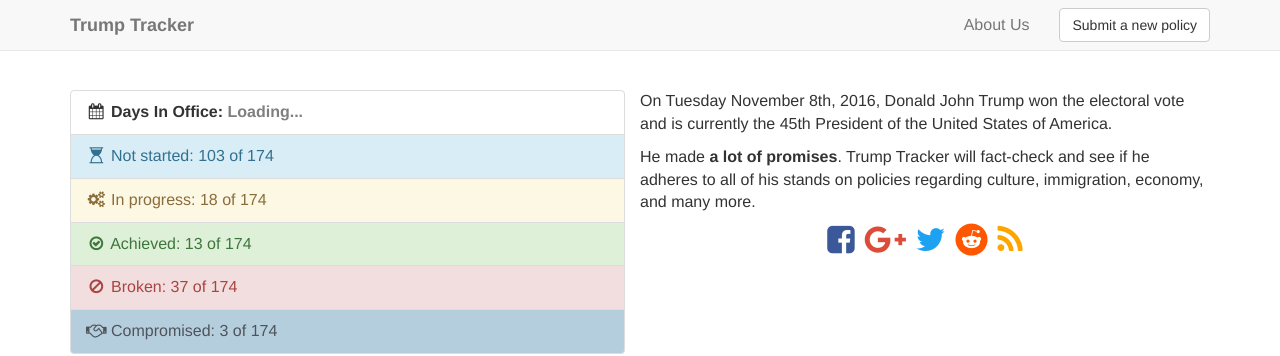
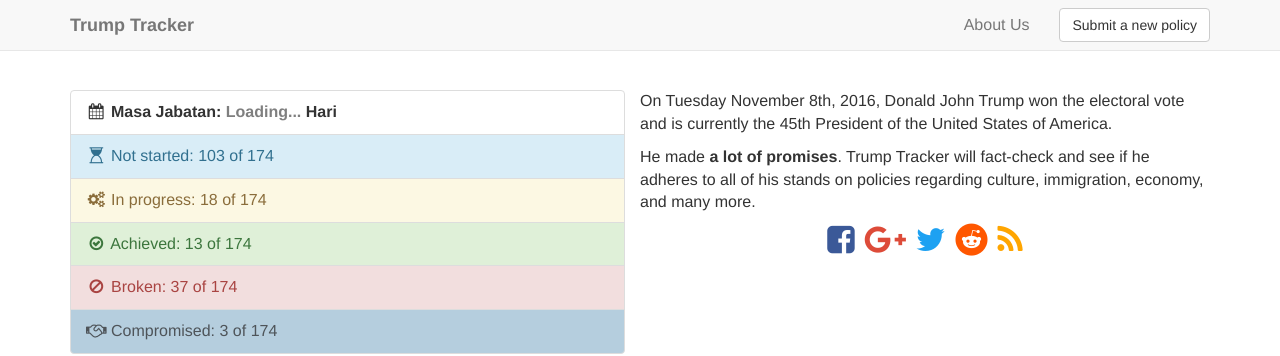
Before and after one commit to janjiid/dki, a Jekyll site: the page built from index.html, in a window 1280 px wide and 900 px high. Shown: the top 356 px of the window. Built offline with Jekyll 4.4.1, drawn with Linux system fonts in a browser that asks for light colours; nearby versions of some CDN libraries.

Commit message:
index.html

```diff
--- a/index.html
+++ b/index.html
@@ -14,13 +14,9 @@ layout: page
 
         <div class="col-md-6">
             <ul class="list-group">
-                <!-- <li class="list-group-item list-group-item inauguration-time-container">
-                    <i class="fa fa-home fa-fw"></i>
-                    <b id="inauguration-time">Days Till Inauguration: <span id="inauguration-days"><i class='loading'>Loading...</i></span></b>
-                </li> -->
                 <li class="list-group-item list-group-item">
                     <i class="fa fa-calendar fa-fw"></i>
-                    <b>Days In Office: <span id="days-in-office"><i class='loading'>Loading...</i></span></b>
+                    <b>Masa Jabatan: <span id="days-in-office"><i class='loading'>Loading...</i></span> Hari</b>
                 </li>
 
                 {% for status in statuses %}
```
